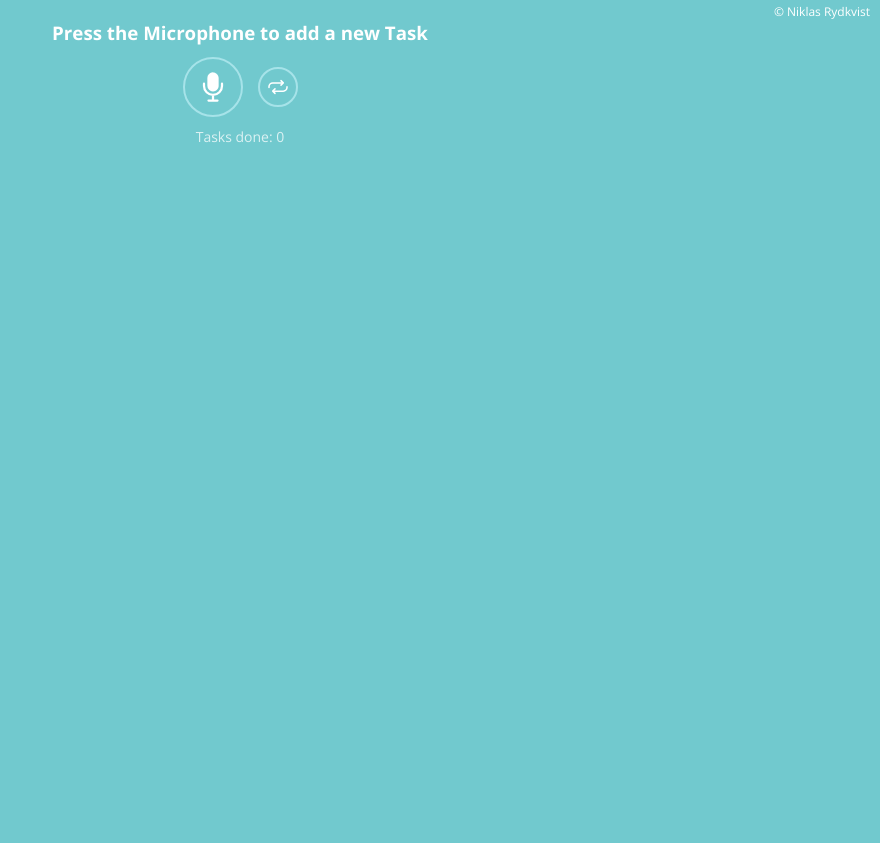
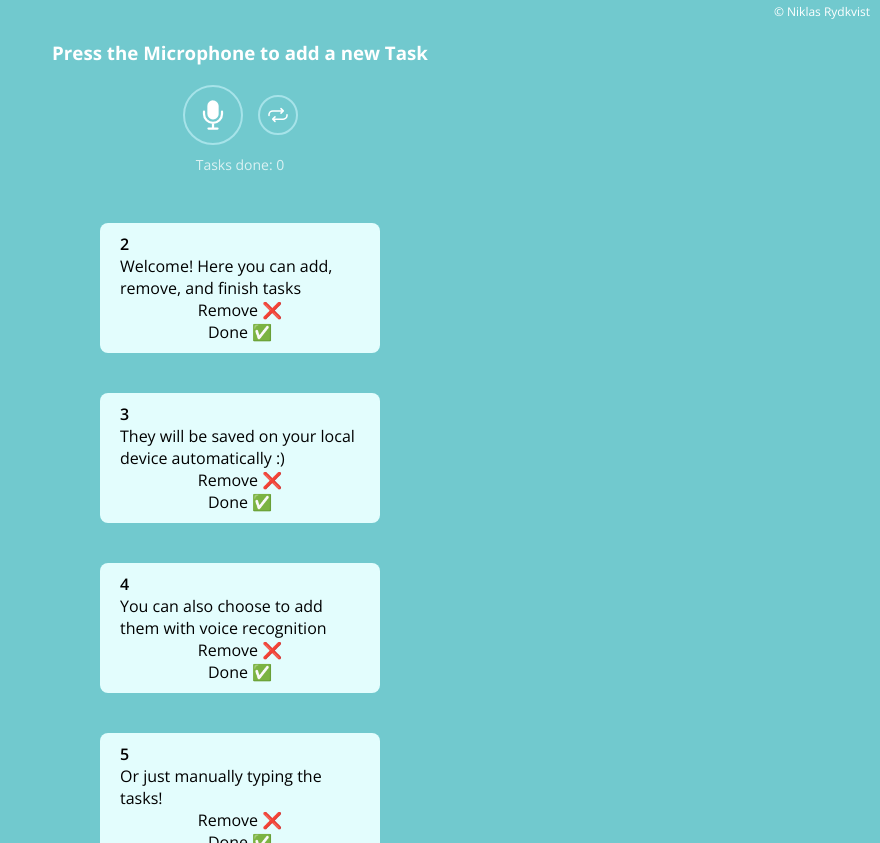
Before and after one commit to rydkvist/voice-recognition-todo-list, a React (Create React App) app: page / in a window 1280 px wide. Shown: the whole page, without its empty margins (400-1280 px from the left). Before the commit the page ends 800 px from the top, so only its background shows below. Built offline with nearby package versions, Linux system fonts and the light colour scheme.

Commit message:
quickfix

```diff
--- a/src/App.jsx
+++ b/src/App.jsx
@@ -12,8 +12,7 @@ const Main = styled.div`
 `;
 
 const Header = styled.header`
-  height: 15vh;
-  margin-bottom: 5vh;
+  height: 100%;
   width: 100%;
   display: flex;
   justify-content: center;
@@ -93,10 +92,21 @@ const Copyright = styled.a`
 
 const Title = styled.h3`
   color: white;
-  margin-top: 4.625rem;
-  margin-bottom: 0.75rem;
+  margin-top: 2.5rem;
+  margin-bottom: 1.25rem;
   text-align: center;
   padding: 0rem 1.25rem;
+  opacity: 1;
+  height: 100%;
+
+  transition: all 2s ease-out;
+
+  ${(props) =>
+    !props.isVisible &&
+    css`
+      opacity: 0;
+      height: 0;
+    `}
 `;
 
 const Label = styled.p`
@@ -180,7 +190,9 @@ const App = () => {
         <Copyright href="https://www.niklasrydkvist.com" target="_blank">
           © Niklas Rydkvist
         </Copyright>
-        <Title>Press the Microphone to add a new Task</Title>
+        <Title isVisible={amountOfCompletedTasks < 3}>
+          Press the Microphone to add a new Task
+        </Title>
 
         <Group>
           <Button
--- a/src/TodoContext.jsx
+++ b/src/TodoContext.jsx
@@ -21,16 +21,10 @@ export const useTodoList = () => {
 */
 
 const initialState = [
-  // { id: 0, value: "Save TODO list on cookie/cache (done)" },
-  // { id: 1, value: "Make draggable cards so that you can sort them" },
-  // { id: 2, value: "Make it able to edit the content inside of each card" },
-  // { id: 3, value: "Make it able to remove tasks (done)" },
-  // { id: 4, value: "Do some sports" },
-  // { id: 5, value: "Programming" },
-  // { id: 6, value: "Dance" },
-  // { id: 7, value: "Work" },
-  // { id: 8, value: "Work" },
-  // { id: 9, value: "Work" },
+  { id: 1, value: "Welcome! Here you can add, remove, and finish tasks" },
+  { id: 2, value: "They will be saved on your local device automatically :)" },
+  { id: 3, value: "You can also choose to add them with voice recognition" },
+  { id: 4, value: "Or just manually typing the tasks!" },
 ];
 
 const localState = JSON.parse(localStorage.getItem("todoListStorage"));
```
Also changed, not shown: 1 other file (tests, documents, lock files or other folders).
